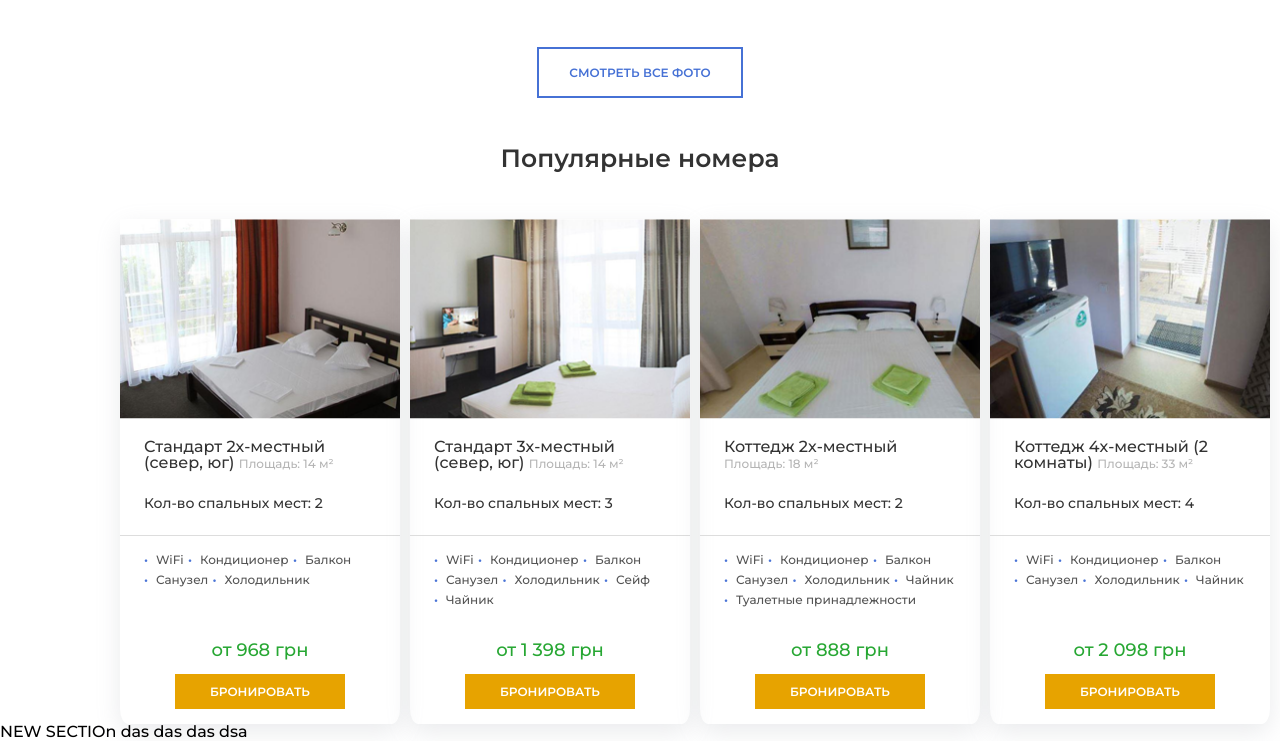
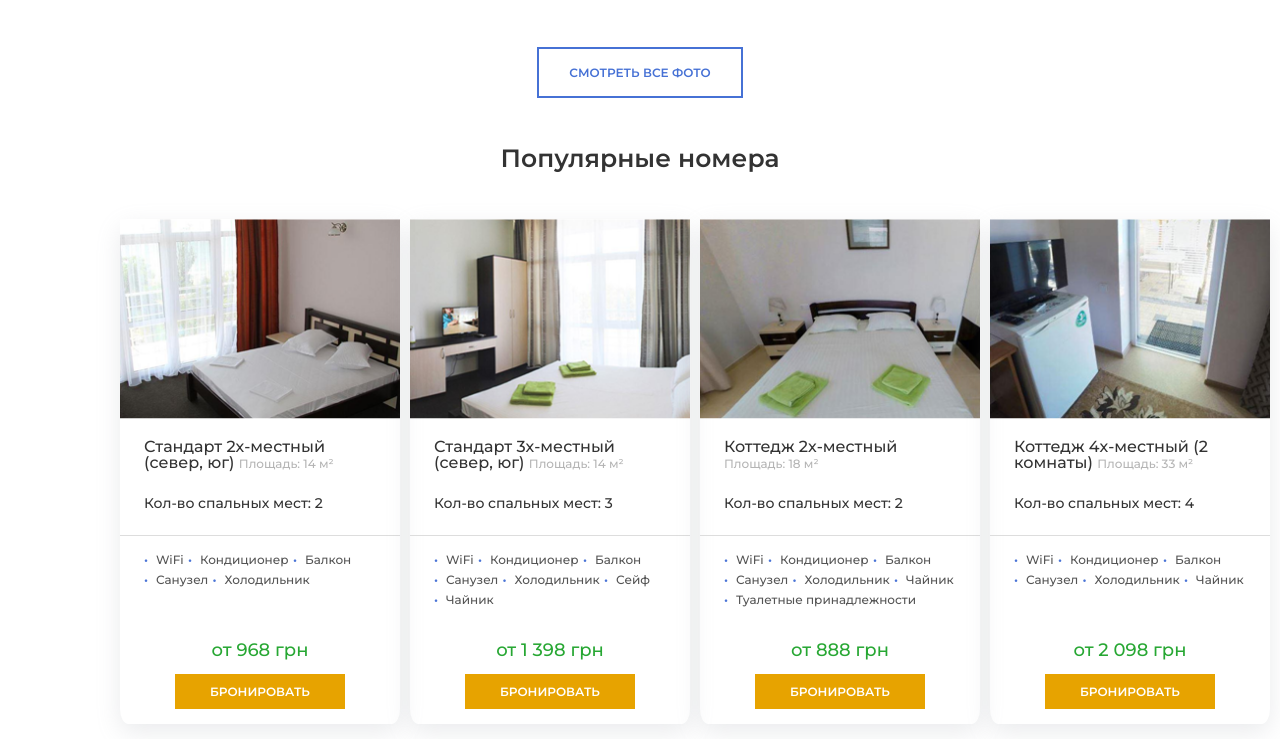
Before and after one commit to RomanYakm/beriozka-wordpress, a plain HTML site: page index.html in a window 1280 px wide. Shown: the part 1411-2152 px from the top of the page. Drawn offline with Linux system fonts and the light colour scheme.

Commit message:
Developing..

```diff
--- a/css/popular-rooms.css
+++ b/css/popular-rooms.css
@@ -1,5 +1,6 @@
 .popular__rooms {
   padding: 0 360px;
+  margin-bottom: 15px;
 }
 
 .popular__rooms__items {
--- a/index.html
+++ b/index.html
@@ -207,14 +207,6 @@
         </div>
       </article>
     </section>
-
-    <section>
-      NEW SECTIOn
-      das
-      das
-      das
-      dsa
-    </section>
   </main>
 
 </body>
```
